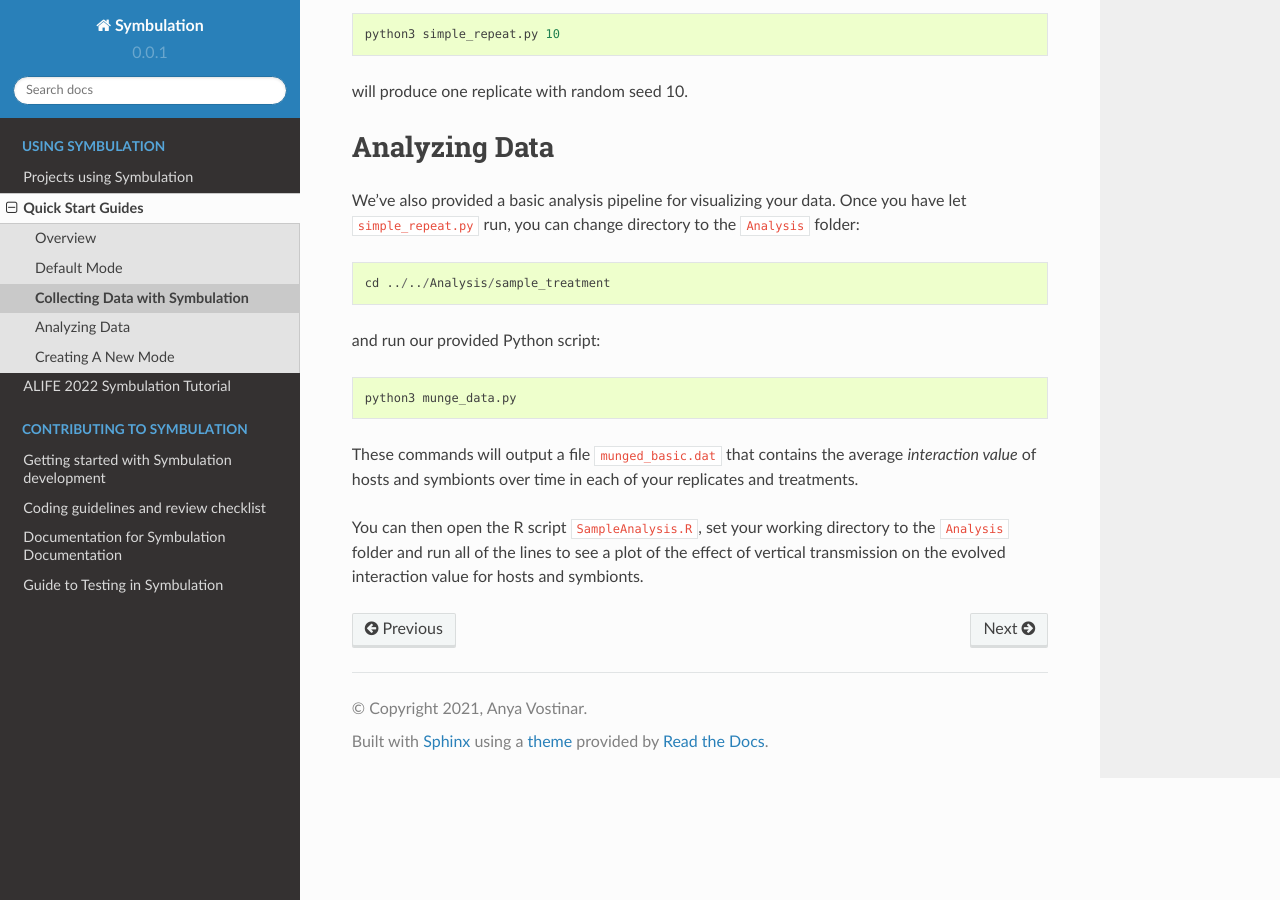
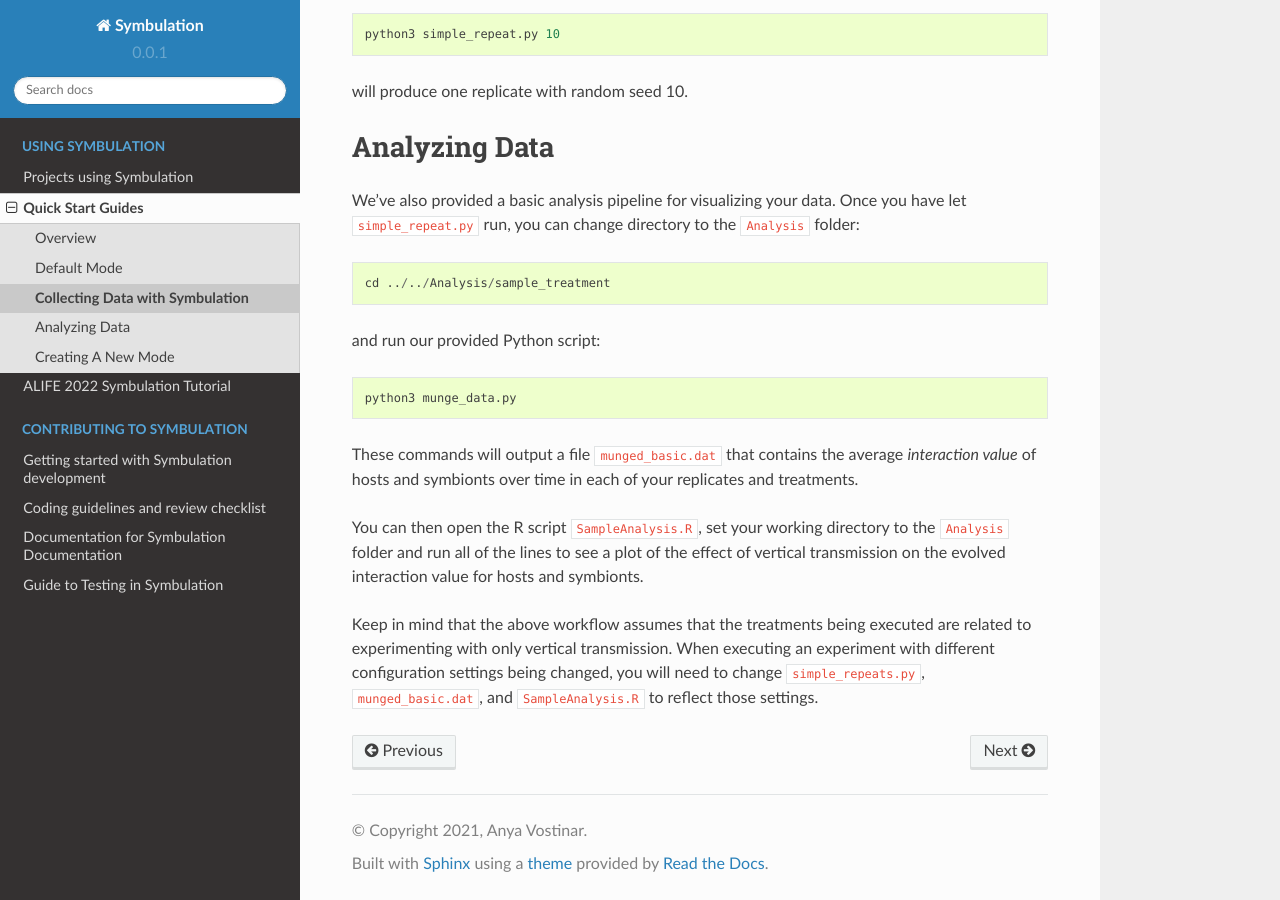
Before and after one commit to anyaevostinar/SymbulationEmp, a Sphinx documentation site: the page built from docs/QuickStartGuides/2-CollectingData.md, in a window 1280 px wide and 900 px high, scrolled down 1286 px. Built offline with Sphinx 7.4.7 and the Read the Docs theme 2.0.0, drawn with Linux system fonts in a browser that asks for light colours; pages that are not in the unit, such as notebooks, are missing from menus.

Commit message:
Added note about changing files based on treatment/experiment

```diff
--- a/docs/QuickStartGuides/2-CollectingData.md
+++ b/docs/QuickStartGuides/2-CollectingData.md
@@ -58,3 +58,5 @@ python3 munge_data.py
 These commands will output a file `munged_basic.dat` that contains the average *interaction value* of hosts and symbionts over time in each of your replicates and treatments.
 
 You can then open the R script `SampleAnalysis.R`, set your working directory to the `Analysis` folder and run all of the lines to see a plot of the effect of vertical transmission on the evolved interaction value for hosts and symbionts.
+
+Keep in mind that the above workflow assumes that the treatments being executed are related to experimenting with only vertical transmission. When executing an experiment with different configuration settings being changed, you will need to change `simple_repeats.py`, `munged_basic.dat`, and `SampleAnalysis.R` to reflect those settings.
```
